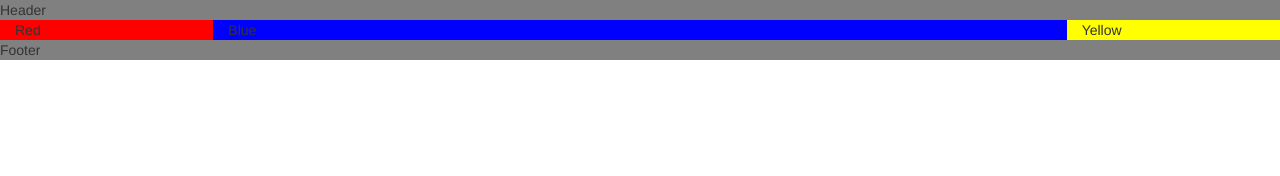
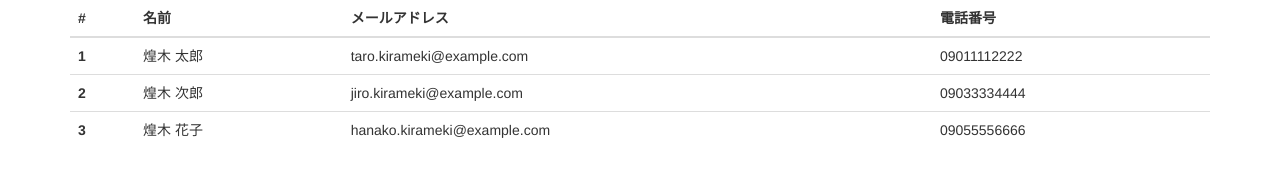
Before and after one commit to yukimori/misc, a plain HTML site: page bootstrap/bootstrap-3.3.7-dist/index.html in a window 1280 px wide. Drawn offline with nearby package versions, Linux system fonts and the light colour scheme.

Commit message:
テーブルのテストコードの追加

```diff
--- a/bootstrap/bootstrap-3.3.7-dist/index.html
+++ b/bootstrap/bootstrap-3.3.7-dist/index.html
@@ -13,14 +13,37 @@
     <script src="js/bootstrap.min.js"></script>
   </head>
   <body>
-	<header style="background-color:gray">Header</header>
-	<div class="container-fluid">
-	  <div class="row">
-		<div class="col-sm-2" style="background-color:red;">Red</div>
-		<div class="col-sm-8 hidden-sm" style="background-color:blue;">Blue</div>
-		<div class="col-sm-2" style="background-color:yellow;">Yellow</div>
-	  </div>
+	<div class="container">
+	  <table class="table">
+		<thead>
+		  <tr>
+			<th>#</th>
+			<th>名前</th>
+			<th>メールアドレス</th>
+			<th>電話番号</th>
+		  </tr>
+		</thead>
+		<tbody>
+		  <tr>
+			<th scope="row">1</th>
+			<td>煌木 太郎</td>
+			<td>taro.kirameki@example.com</td>
+			<td>09011112222</td>
+		  </tr>
+		  <tr>
+			<th scope="row">2</th>
+			<td>煌木 次郎</td>
+			<td>jiro.kirameki@example.com</td>
+			<td>09033334444</td>
+		  </tr>
+		  <tr>
+			<th scope="row">3</th>
+			<td>煌木 花子</td>
+			<td>hanako.kirameki@example.com</td>
+			<td>09055556666</td>
+		  </tr>
+		</tbody>
+	  </table>
 	</div>
-	<footer style="background-color:gray">Footer</footer>
   </body>
 </html>
```
